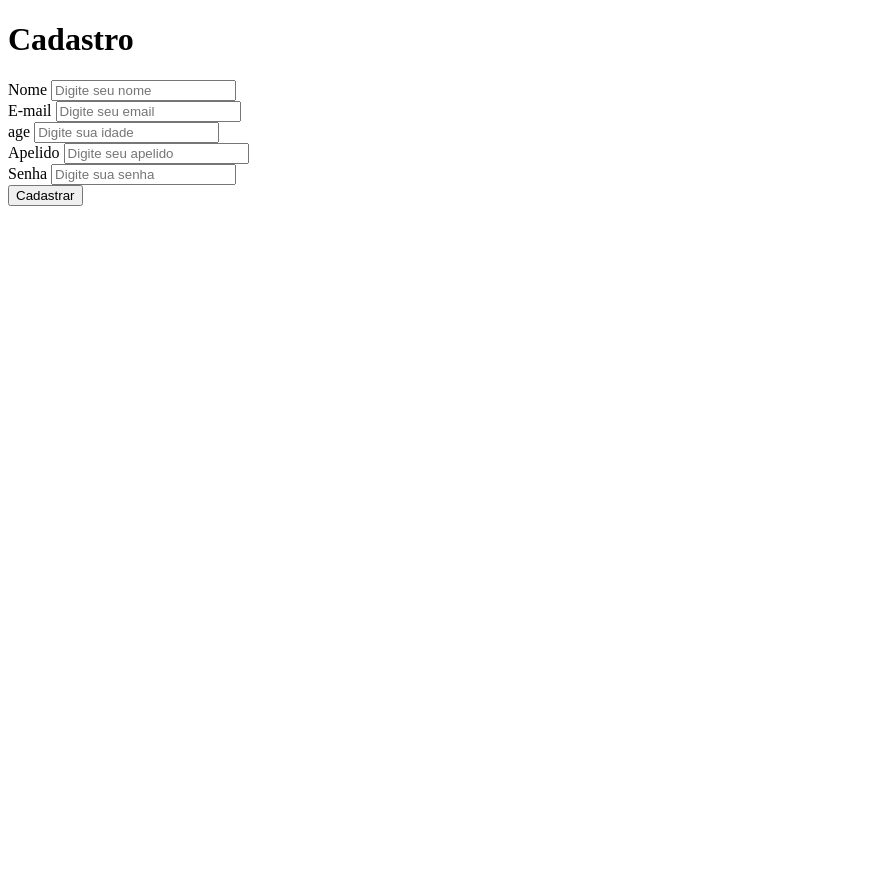
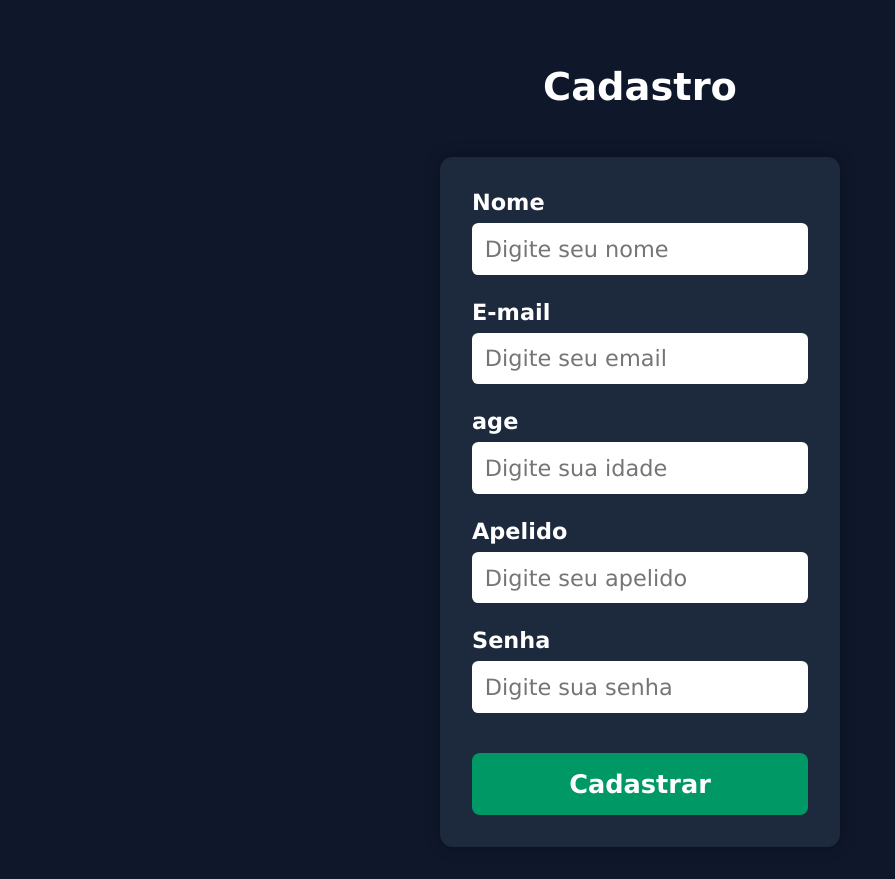
Before and after one commit to NicoleEvangelista12A/front-end, a website: page pages/cadastro.html in a window 1280 px wide. Shown: the whole page, without its empty margins (0-895 px from the left). Before the commit the page ends 800 px from the top, so only its background shows below. Drawn offline with Linux system fonts and the light colour scheme.

Commit message:
terminei, espero

```diff
--- /dev/null
+++ b/pages/caadastro.css
@@ -0,0 +1,82 @@
+* {
+    margin: 0;
+    padding: 0;
+    box-sizing: border-box;
+    font-family: 'Lucida Sans', 'Lucida Sans Regular', 'Lucida Grande', 'Lucida Sans Unicode', Geneva, Verdana, sans-serif;
+}
+
+body {
+    background: oklch(20.8% 0.042 265.755);
+    color: #fff;
+    min-height: 100svh;
+    display: flex;
+    flex-direction: column;
+    align-items: center;
+    text-align: center;
+    padding: 2rem;
+}
+
+header {
+    margin-top: 2rem;
+}
+
+h1 {
+    font-size: 2.4rem;
+    margin-bottom: 1rem;
+}
+
+form {
+    margin-top: 2rem;
+    background: oklch(27.9% 0.041 260.031);
+    padding: 2rem;
+    border-radius: .8rem;
+    display: flex;
+    flex-direction: column;
+    gap: 1.5rem;
+    width: min(90%, 400px);
+    box-shadow: 0 0 1rem rgba(0, 0, 0, 0.3);
+}
+
+form div {
+    display: flex;
+    flex-direction: column;
+    align-items: flex-start;
+    gap: .5rem;
+}
+
+label {
+    font-weight: bold;
+    font-size: 1.4rem;
+}
+
+input {
+    width: 100%;
+    padding: .8rem;
+    border: none;
+    border-radius: .4rem;
+    font-size: 1.4rem;
+    outline: none;
+}
+
+input:focus {
+    outline: 2px solid oklch(76.5% 0.177 163.223);
+    background: #f6f6f6;
+    color: #000;
+}
+
+button {
+    margin-top: 1rem;
+    padding: 1rem;
+    background: oklch(59.6% 0.145 163.225);
+    color: #fff;
+    border: none;
+    border-radius: .5rem;
+    font-size: 1.6rem;
+    font-weight: 700;
+    cursor: pointer;
+    transition: background .4s;
+}
+
+button:hover {
+    background: oklch(76.5% 0.177 163.223);
+}
--- a/pages/cadastro.html
+++ b/pages/cadastro.html
@@ -2,8 +2,9 @@
 <html lang="en">
 <head>
     <meta charset="UTF-8">
-    <meta name="viewport" content="width=", initial-scale=1.0">
+   <meta name="viewport" content="width=device-width, initial-scale=1.0">
     <script src="./cadastro.js" defer></script>
+    <link rel="stylesheet" href="caadastro.css">
     <title>Document</title>
 </head>
 <body>
--- /dev/null
+++ b/pages/usuarios.css
@@ -0,0 +1,78 @@
+* {
+    margin: 0;
+    padding: 0;
+    box-sizing: border-box;
+    font-family: 'Lucida Sans', 'Lucida Sans Regular', 'Lucida Grande', 'Lucida Sans Unicode', Geneva, Verdana, sans-serif;
+}
+
+body {
+    background: oklch(20.8% 0.042 265.755);
+    color: #fff;
+    min-height: 100svh;
+    display: flex;
+    flex-direction: column;
+    align-items: center;
+    justify-content: flex-start;
+    text-align: center;
+    padding: 2rem;
+}
+
+header {
+    width: 100%;
+    display: flex;
+    justify-content: flex-start;
+    padding: 1rem 0;
+}
+
+header a {
+    color: #fff;
+    background: oklch(59.6% 0.145 163.225);
+    text-decoration: none;
+    font-weight: 700;
+    padding: 1rem 2rem;
+    border-radius: .5rem;
+    transition: background .4s;
+}
+
+header a:hover {
+    background: oklch(76.5% 0.177 163.223);
+}
+
+/* ---- Área principal e cards ---- */
+main {
+    margin-top: 3rem;
+    width: 100%;
+    max-width: 800px;
+    display: flex;
+    flex-direction: column;
+    align-items: center;
+    gap: 2rem;
+}
+
+/* ---- Card de usuário ---- */
+section {
+    background: oklch(27.9% 0.041 260.031);
+    width: 100%;
+    padding: 2rem;
+    border-radius: 1rem;
+    text-align: left;
+    box-shadow: 0 0 1rem rgba(0, 0, 0, 0.3);
+    transition: transform 0.3s, background 0.3s;
+}
+
+section:hover {
+    transform: translateY(-5px);
+    background: oklch(32% 0.05 260.031);
+}
+
+section h2 {
+    font-size: 1.8rem;
+    margin-bottom: 1rem;
+    color: oklch(90% 0.15 163.223);
+}
+
+section p {
+    font-size: 1.4rem;
+    line-height: 1.6;
+    margin-bottom: .5rem;
+}
--- /dev/null
+++ b/style.css
@@ -0,0 +1,43 @@
+* {
+    margin: 0;
+    padding: 0;
+    box-sizing: border-box;
+    font-family: 'Lucida Sans', 'Lucida Sans Regular', 'Lucida Grande', 'Lucida Sans Unicode', Geneva, Verdana, sans-serif;
+}
+
+body {
+    background: oklch(20.8% 0.042 265.755);
+    color: #FFF;
+    height: 100svh;
+    display: flex;
+    align-items: center;
+    justify-content: center;
+    text-align: center;
+}
+
+header {
+    display: flex;
+    gap: 3rem;
+    flex-direction: column;
+}
+
+ul {
+    list-style: none;
+    display: flex;
+    flex-direction: column;
+    gap: 3rem;
+}
+
+a {
+    color: #fff;
+    background: oklch(59.6% 0.145 163.225);
+    text-decoration: none;
+    font-weight: 700;
+    padding: 1rem;
+    border-radius: .5rem;
+}
+
+a:hover {
+    background: oklch(76.5% 0.177 163.223);
+    transition: .4s;
+}
```
Also changed, not shown: index.html (+4 -0 lines), package.json (added, +23 -0 lines), pages/usuarios.html (added, +17 -0 lines), pages/usuarios.js (added, +15 -0 lines), script.js (deleted, +0 -17 lines), 1 other file.
